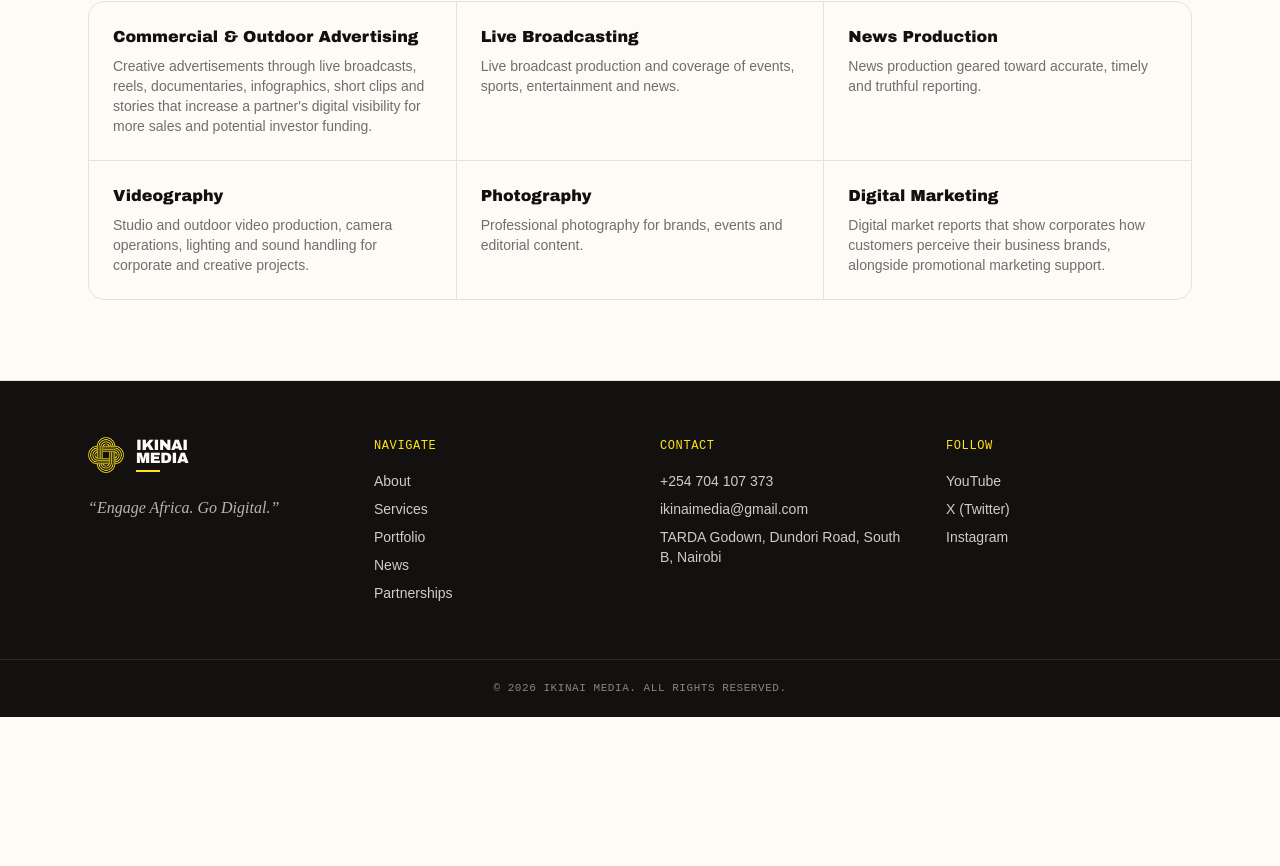
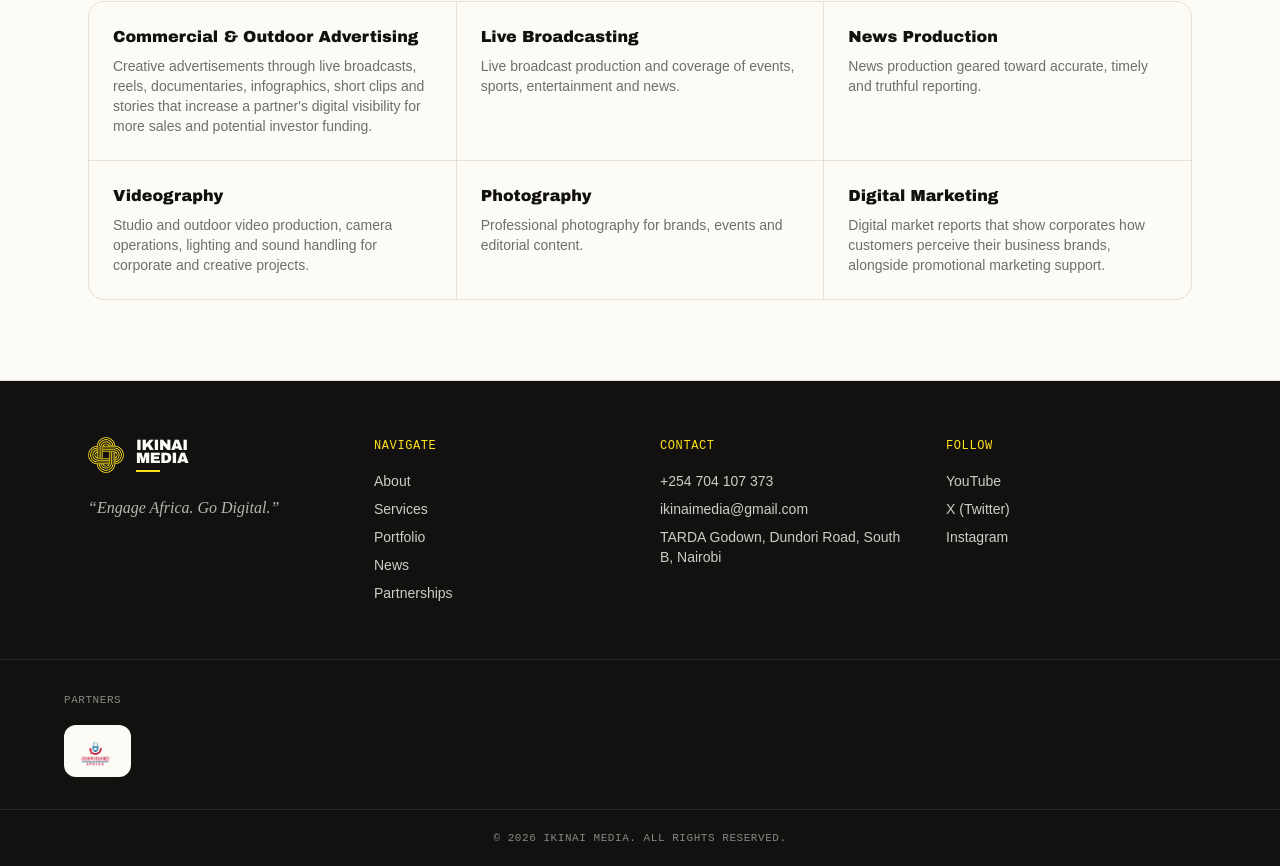
Before and after one commit to Geoduor/ikinai-media, a Next.js app: page / in a window 1280 px wide. Shown: the part 1621-2487 px from the top of the page. Before the commit the page ends 2338 px from the top, so only its background shows below. Built offline with nearby package versions, Linux system fonts and the light colour scheme; no server answers; the database is empty.

Commit message:
Add Off Pitch Africa as a footer partner

```diff
--- a/src/components/Footer.tsx
+++ b/src/components/Footer.tsx
@@ -1,6 +1,6 @@
 import Link from "next/link";
 import { Logo } from "./Logo";
-import { contact, brand } from "@/lib/site-data";
+import { contact, brand, partners } from "@/lib/site-data";
 
 export function Footer() {
   return (
@@ -44,6 +44,29 @@ export function Footer() {
           </ul>
         </div>
       </div>
+
+      {partners.length > 0 && (
+        <div className="border-t border-paper/10 px-6 py-8">
+          <div className="mx-auto max-w-6xl">
+            <p className="font-mono text-[11px] uppercase tracking-wider text-paper/50">Partners</p>
+            <div className="mt-4 flex flex-wrap items-center gap-6">
+              {partners.map((p) => (
+                <a
+                  key={p.name}
+                  href={p.url}
+                  target="_blank"
+                  rel="noreferrer"
+                  className="flex items-center gap-3 rounded-xl bg-paper px-4 py-2 transition hover:opacity-80"
+                >
+                  {/* eslint-disable-next-line @next/next/no-img-element */}
+                  <img src={p.logo} alt={p.name} className="h-9 w-auto" />
+                </a>
+              ))}
+            </div>
+          </div>
+        </div>
+      )}
+
       <div className="border-t border-paper/10 px-6 py-5 text-center font-mono text-[11px] uppercase tracking-wider text-paper/50">
         © {new Date().getFullYear()} Ikinai Media. All rights reserved.
       </div>
--- a/src/lib/site-data.ts
+++ b/src/lib/site-data.ts
@@ -139,3 +139,14 @@ export const affiliations = [
   "Latewa CBO",
   "Ngori Media",
 ];
+
+// Featured partners shown with logos (footer, etc.) — distinct from the
+// plain-text affiliations above. Only add entries here with a real,
+// supplied logo file.
+export const partners = [
+  {
+    name: "Off Pitch Africa",
+    logo: "/partners/off-pitch-africa.png",
+    url: "https://www.instagram.com/offpitchafrica/",
+  },
+];
```
Also changed, not shown: public/partners/off-pitch-africa.png (added).
